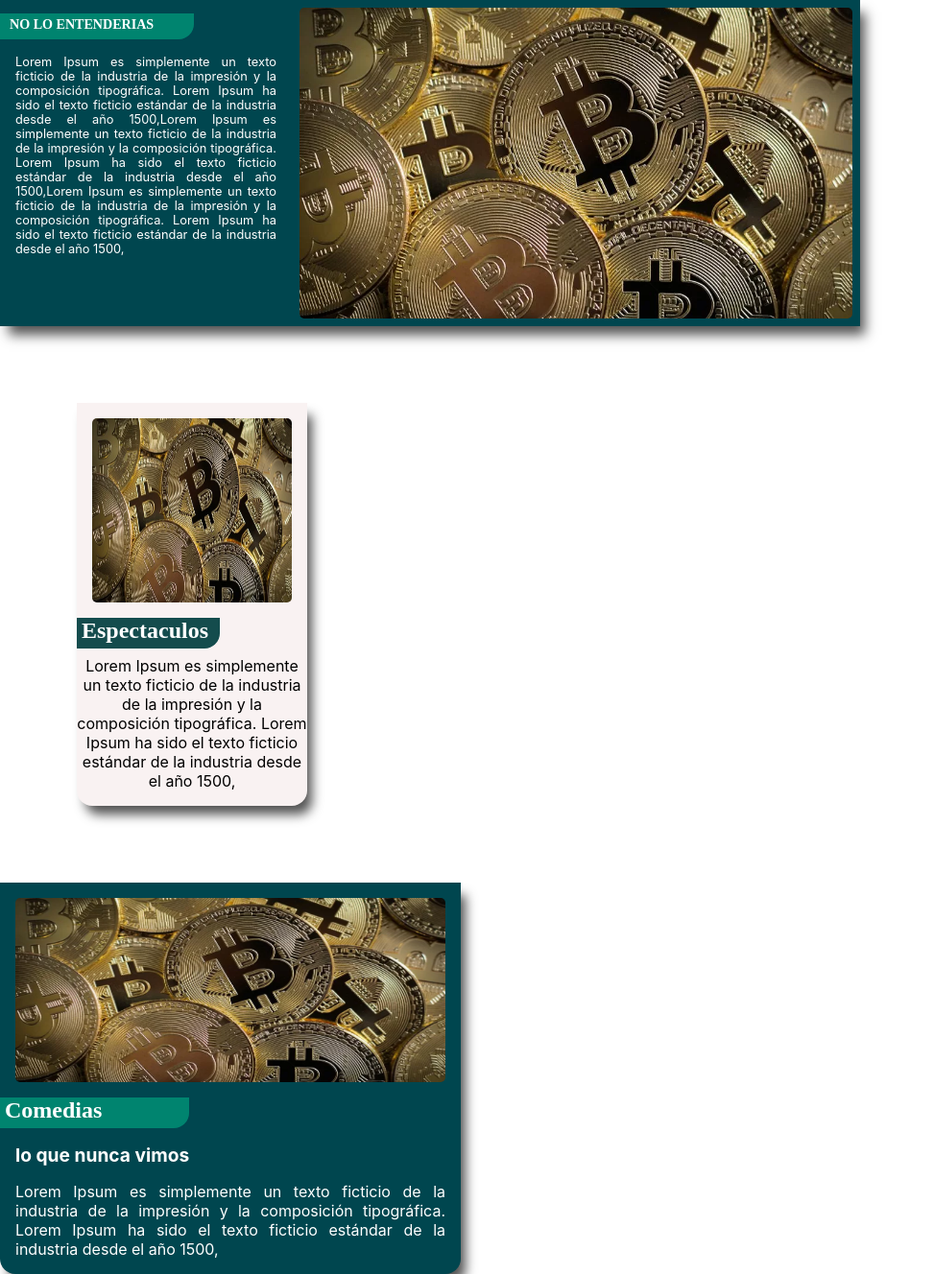
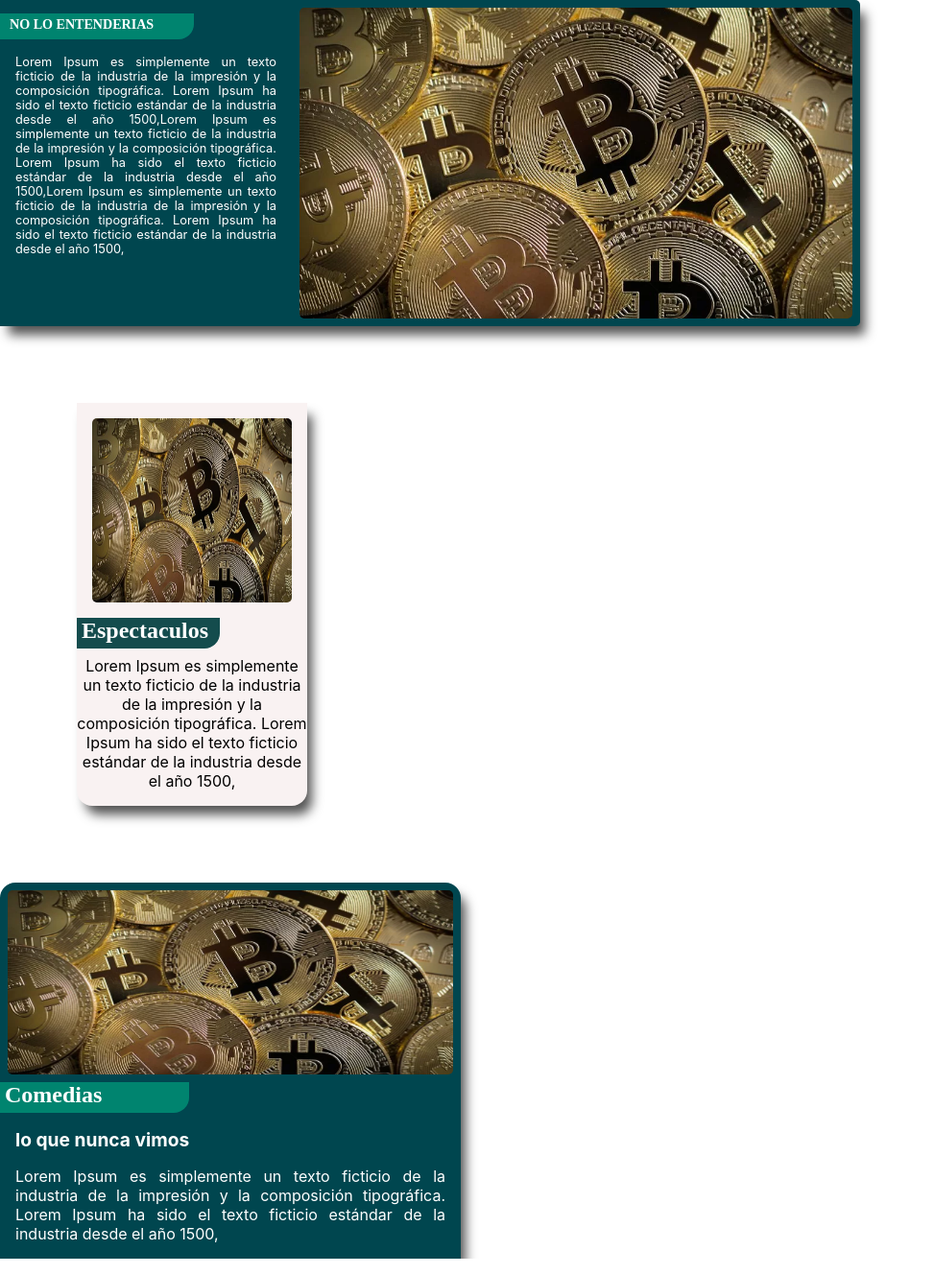
Before and after one commit to carloscianci/proyecto-diario-front, a React (Create React App) app: page / in a window 1280 px wide. Shown: the whole page at 96% size, without its empty margins (0-973 px from the left). Built offline with nearby package versions, Linux system fonts and the light colour scheme.

Commit message:
se crea cards para noticias, una vez terminado el mockaps se armaran como corresponde

```diff
--- a/src/Component/Cards/CardGrande/CardGrande.css
+++ b/src/Component/Cards/CardGrande/CardGrande.css
@@ -1,5 +1,7 @@
 .card_style_grande {
     width: 70vw ;
+    border-top-right-radius: 5px;
+    border-bottom-right-radius: 5px;
     display: flex;
 
     box-shadow: 7px 11px 12px -2px rgba(0, 0, 0, 0.68);
--- a/src/Component/Cards/CardMediana/CardMediana.css
+++ b/src/Component/Cards/CardMediana/CardMediana.css
@@ -1,7 +1,7 @@
 .card_style_mediano {
     width: 30rem;
-    border-bottom-left-radius: 1rem;
-    border-bottom-right-radius: 1rem;
+    border-top-left-radius: 1rem;
+    border-top-right-radius: 1rem;
     box-shadow: 7px 11px 12px -2px rgba(0, 0, 0, 0.68);
     -webkit-box-shadow: 7px 11px 12px -2px rgba(0, 0, 0, 0.68);
     -moz-box-shadow: 7px 11px 12px -2px rgba(0, 0, 0, 0.68);
@@ -16,7 +16,7 @@
 .card_img_mediano {
     width: 100%rem;
     height: 12rem;
-    margin: 1rem 1rem 1rem 1rem;
+    margin: .5rem;
     border-radius: 5px;
 }
 
```
